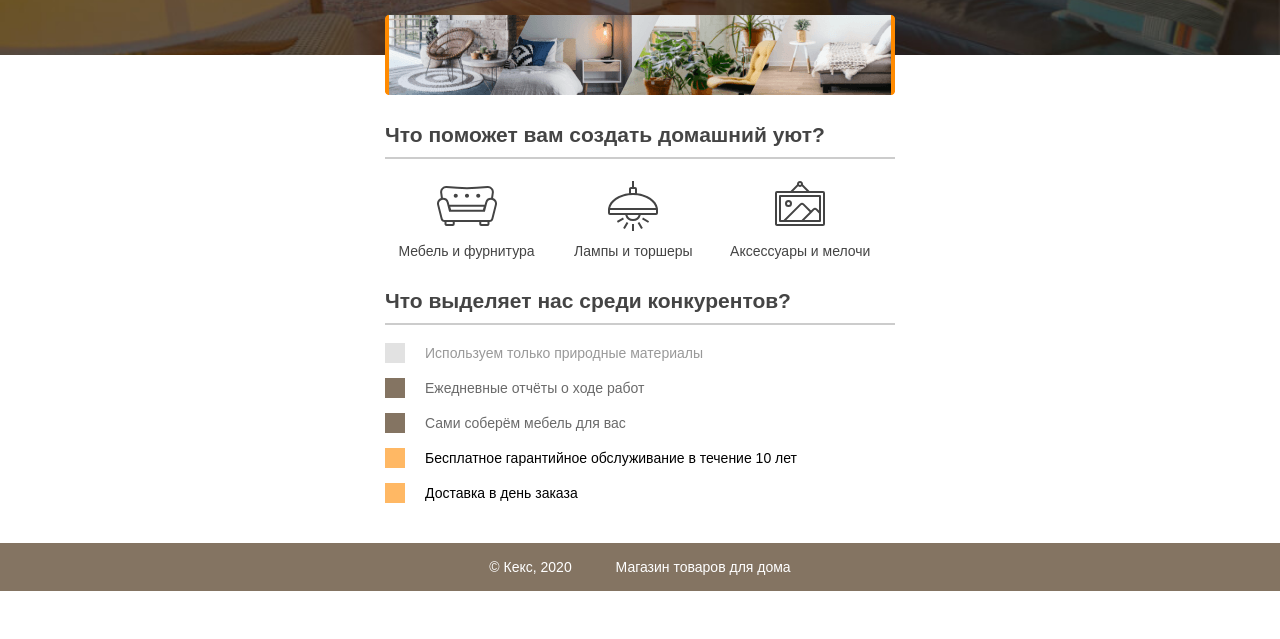
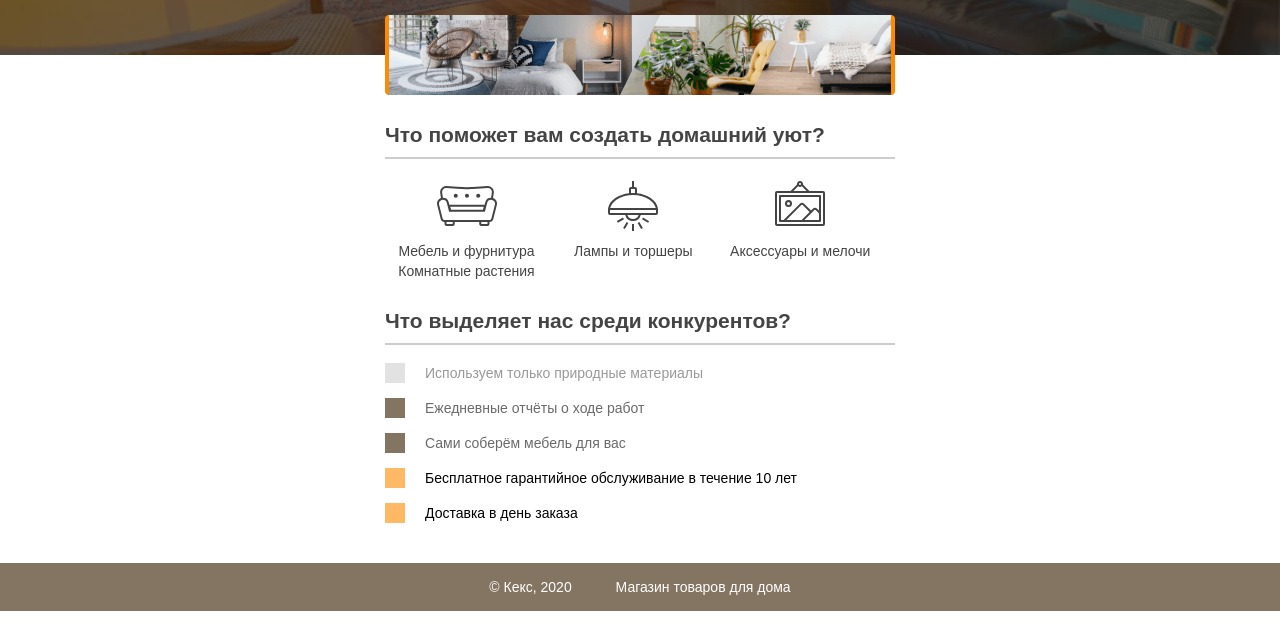
Before and after one commit to Dontseva/-, a plain HTML site: page index.html in a window 1280 px wide. Shown: the part 161-800 px from the top of the page. Drawn offline with Linux system fonts and the light colour scheme.

Commit message:
Update index.html

```diff
--- a/index.html
+++ b/index.html
@@ -19,6 +19,7 @@
       <p class="feature-furniture">Мебель и фурнитура</p>
       <p class="feature-lighting">Лампы и торшеры</p>
       <p class="feature-accessories">Аксессуары и мелочи</p>
+      <p class="feature-flower">Комнатные растения</p>
     </section>
 
     <section class="advantages">
```
